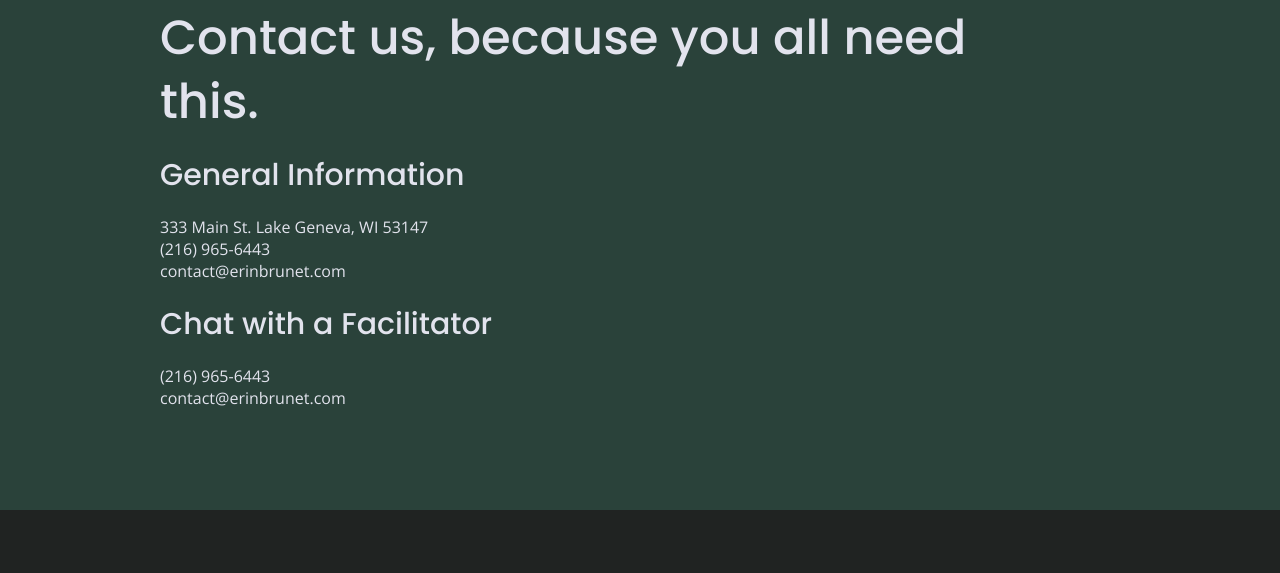
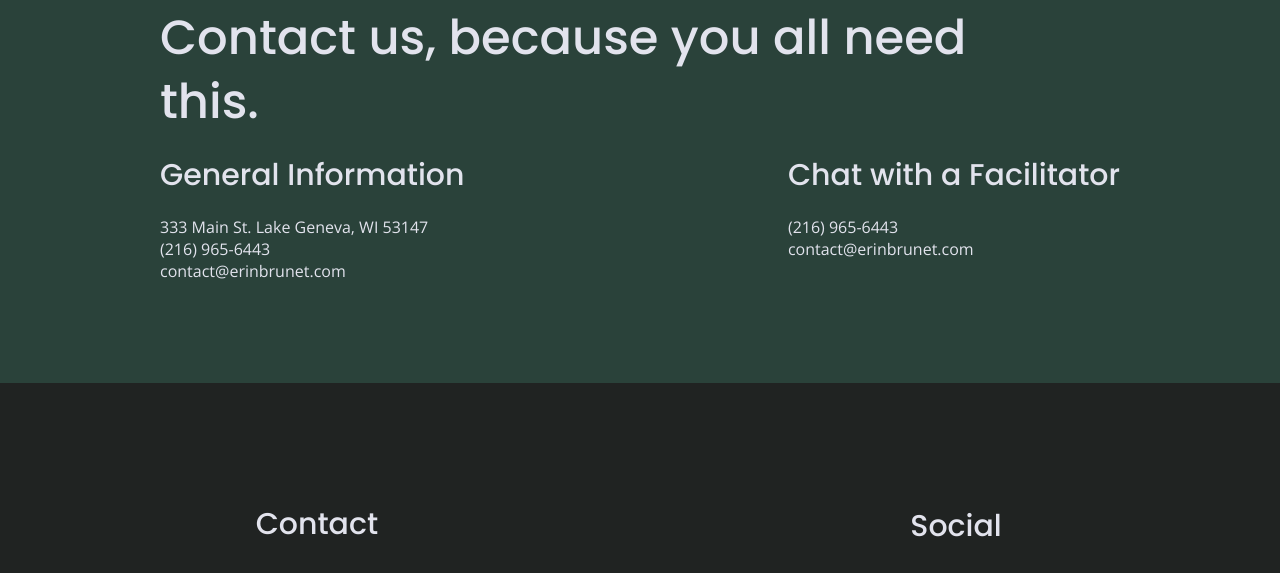
Before and after one commit to Erin3511/206-unplugged, a website: page about/index.html in a window 1280 px wide. Shown: the part 1160-1733 px from the top of the page. Drawn offline with nearby package versions, Linux system fonts and the light colour scheme.

Commit message:
Updated contact section on about page

```diff
--- a/about/index.html
+++ b/about/index.html
@@ -68,25 +68,22 @@
         <section class="contact-section">
             <div class="content-wrapper">
               <h2>Contact us, because you all need this.</h3>
-              <div class="column-1">
+              <address class="contact-content">
+                <div>
                   <h4>General Information</h4>
-                <address>
                     <a href="address:333 Main St. Lake Geneva, WI 53147"> 333 Main St. Lake Geneva, WI 53147</a>
                     <br>
                     <a href="tel:+12169656443">(216) 965-6443</a>
                     <br>
                     <a href="mailto:contact@erinbrunet.com">contact@erinbrunet.com</a>
-                </address>
                 </div>
-
-              <div class="column-2">
+                <div>
                   <h4>Chat with a Facilitator</h4>
-                <address>
                   <a href="tel:+12169656443">(216) 965-6443</a>
                   <br>
                   <a href="mailto:contact@erinbrunet.com">contact@erinbrunet.com</a>
+                </div>
               </address>
-              </div>
               </div>
           </section>
 
```
Lines whose indentation alone changed are shown as unchanged.
